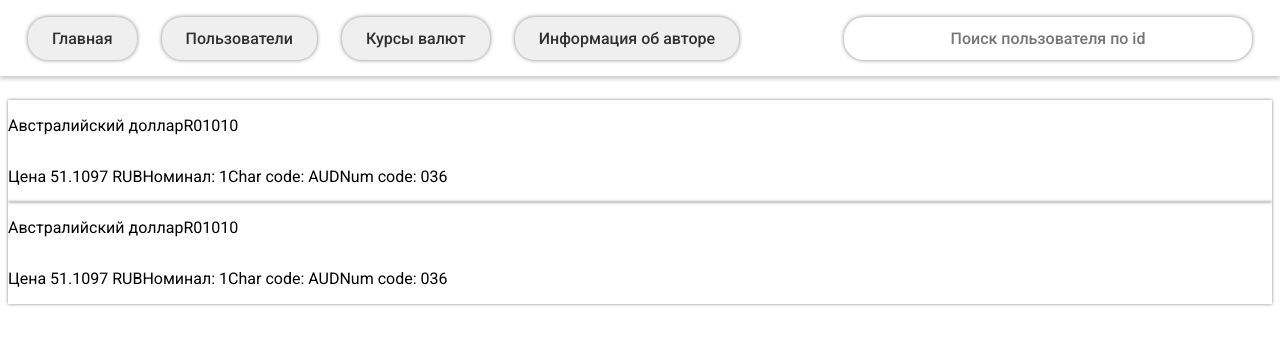
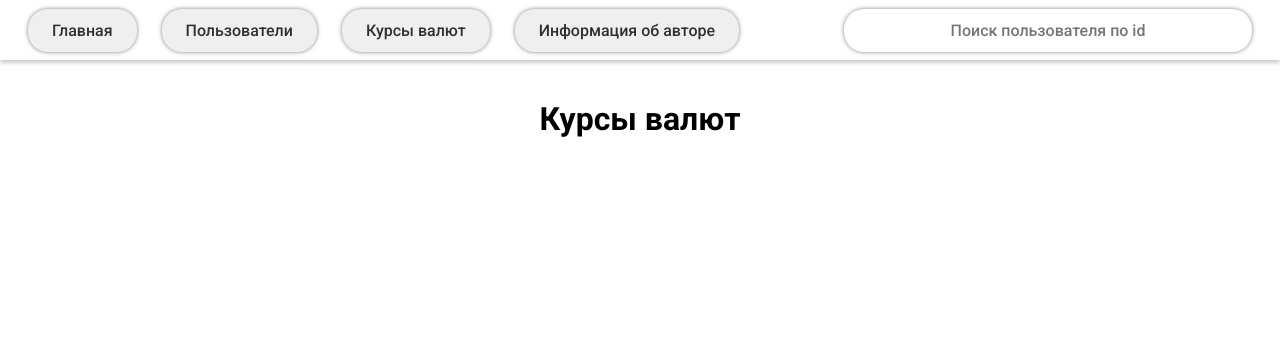
Before and after one commit to bluv4nul/PythonEducation, a Python web app: template lab_7/myapp/templates/currencies.html in a window 1280 px wide. Shown: the top 345 px of the page. Run offline with Jinja, Linux system fonts and the light colour scheme; the template is opened without the code that fills it, so the values that code supplies are empty.

Commit message:
finished ../currencies

```diff
--- a/lab_7/myapp/static/all_currencies.js
+++ b/lab_7/myapp/static/all_currencies.js
@@ -1,27 +1,28 @@
-function displayCurrencies(currencies){
+function displayCurrencies(currencies) {
     const container = document.getElementById('currencies')
 
-    if(!currencies || currencies.length === 0){
+    if (!currencies || currencies.length === 0) {
         container.innerHTML = '<p>Нет данных о валютах</p>'
         return
     }
 
     let html = ''
-    for(let i = 0; i<currencies.length; i++){
+    for (let i = 0; i < currencies.length; i++) {
         const currency = currencies[i]
-        html+=`
+        html += `
             <div class="currency">
                 <div class="currency-header">
                     <p class="currency-name">${currency._name}</p>
+                    <p class="currency-char-code">${currency._char_code}</p>
                 </div>
+                <p class="currency-price">${currency._value} RUB</p>
                 <div class="currency-info">
-                    <p class="currency-value">Цена валюты: ${currency._value} RUB</p>
                     <p class="currency-nominal">Номинал: ${currency._nominal}</p>
-                    <p class="currency-char-code">Cимвольный код: ${currency._char_code}</p>
-                    <p class="currency-num-code">Номерной код: ${currency._num_code}</p>
+                    <p class="currency-num-code">Num code: ${currency._num_code}</p>
+                    <p class="currency-id">ID: ${currency._id}</p>
                 </div>
             </div>
             `
-        }
+    }
     container.innerHTML = html;
 }
--- a/lab_7/myapp/static/currency.css
+++ b/lab_7/myapp/static/currency.css
@@ -1,18 +1,85 @@
-.currencies{
-    display: flex;
+* {
+  box-sizing: border-box; /* добавлено: чтобы паддинги/границы не ломали размеры */
 }
 
-.currency{
-    box-shadow: 0px 0px 3px rgba(0, 0, 0, 0.5);
-    display: flex;
-    flex-direction: column;
+.currencies-title{
+  font-family: Roboto, Arial;
+  text-align: center;
 }
 
-.currency-header,
-.currency-info{
-    display: flex;
+.currencies {
+  display: grid; /* переключаем на grid для табличного вида плиток */
+  grid-template-columns: repeat(auto-fill, minmax(260px, 1fr));
+  gap: 16px;
+  align-items: stretch; /* важное: растягивать элементы по высоте ряда */
+  justify-items: stretch;
+  padding: 8px;
 }
 
-.currency-name{
+.currency {
+  font-family: Roboto, Arial;
+  font-size: 18px;
+  width: 100%;           /* ширина контролируется гридом */
+  min-height: 140px;     /* контролирует минимальную высоту плитки */
+  box-shadow: 0px 0px 3px rgba(0, 0, 0, 0.25);
+  display: flex;
+  flex-direction: column;
+  justify-content: space-between; /* равномерно распределяет контент — делает высоты одинаковыми */
+  padding: 12px;
+  margin: 0;
+  background: #fff;
+  border: 1px solid #e9e9e9;
+}
 
+/* Заголовок: имя слева, код справа, код не переносить */
+.currency-header {
+  width: 100%;
+  padding: 0;
+  display: flex;
+  justify-content: space-between;
+  align-items: center;
+  gap: 8px;
 }
+
+.currency-name {
+  margin: 0;
+  flex: 1 1 auto;
+  overflow: hidden;
+  text-overflow: ellipsis;
+  white-space: nowrap; /* если имя длинное — обрезать в одну строку */
+}
+
+.currency-char-code {
+  flex: 0 0 auto;
+  white-space: nowrap;
+  font-weight: bold;
+  font-size: 21px;
+  margin: 0 0 0 10px;
+  text-align: right;
+}
+
+/* Цена — центр и небольшие отступы */
+.currency-price {
+  margin: 6px 0;
+  font-size: 28px;
+  font-weight: 700;
+  text-align: center;
+}
+
+/* Инфо внизу: пусть будет в 1 строке при возможности, но можно переносить */
+.currency-info {
+  width: 100%;
+  display: flex;
+  gap: 12px;
+  padding: 0;
+  align-items: center;
+  justify-content: space-between;
+  margin-top: 8px;
+  flex-wrap: wrap;
+}
+
+.currency-info p {
+  margin: 0;
+  font-size: 13px;
+  white-space: nowrap; /* при желании убрать — ставьте normal */
+}
--- a/lab_7/myapp/static/header.css
+++ b/lab_7/myapp/static/header.css
@@ -10,6 +10,7 @@
   display: flex;
   justify-content: space-between;
   box-shadow: 0px 3px 4px rgba(0, 0, 0, 0.2);
+  background-color: white;
 }
 
 .left-section{
--- a/lab_7/myapp/static/main.css
+++ /dev/null
@@ -1,3 +0,0 @@
-body{
-  margin: 0;
-}
--- a/lab_7/myapp/templates/currencies.html
+++ b/lab_7/myapp/templates/currencies.html
@@ -6,7 +6,6 @@
   <meta name="viewport" content="width=device-width, initial-scale=1.0">
   <title>Currencies</title>
   <link href="https://fonts.googleapis.com/css2?family=Roboto:wght@400;500;700&display=swap" rel="stylesheet">
-  <link rel="stylesheet" href=../static/main.css">
   <link rel="stylesheet" href="../static/header.css">
   <link rel="stylesheet" href="../static/index.css">
   <link rel="stylesheet" href="../static/currency.css">
@@ -27,31 +26,9 @@
   </header>
   <main>
 
-    <div id="currencies">
-      <div class="currency">
-        <div class="currency-header">
-          <p class="currency-name">Австралийский доллар</p>
-          <p class="currency-id">R01010</p>
-        </div>
-        <div class="currency-info">
-          <p class="currency-value">Цена 51.1097 RUB</p>
-          <p class="currency-nominal">Номинал: 1</p>
-          <p class="currency-char-code">Char code: AUD</p>
-          <p class="currency-num-code">Num code: 036</p>
-        </div>
-      </div>
-      <div class="currency">
-        <div class="currency-header">
-          <p class="currency-name">Австралийский доллар</p>
-          <p class="currency-id">R01010</p>
-        </div>
-        <div class="currency-info">
-          <p class="currency-value">Цена 51.1097 RUB</p>
-          <p class="currency-nominal">Номинал: 1</p>
-          <p class="currency-char-code">Char code: AUD</p>
-          <p class="currency-num-code">Num code: 036</p>
-        </div>
-      </div>
+    <h1 class="currencies-title">Курсы валют</h1>
+
+    <div id="currencies" class="currencies">
     </div>
 
     <script>
--- a/lab_7/myapp/utils/currencies_api.py
+++ b/lab_7/myapp/utils/currencies_api.py
@@ -8,7 +8,7 @@
 
     logging.basicConfig(
         level=logging.INFO,
-        filename="myapp/logs.log",
+        filename="lab_7/myapp/logs.log",
         filemode="a",
         encoding="utf-8",
         format="%(asctime)s [%(levelname)s] %(message)s",
```
